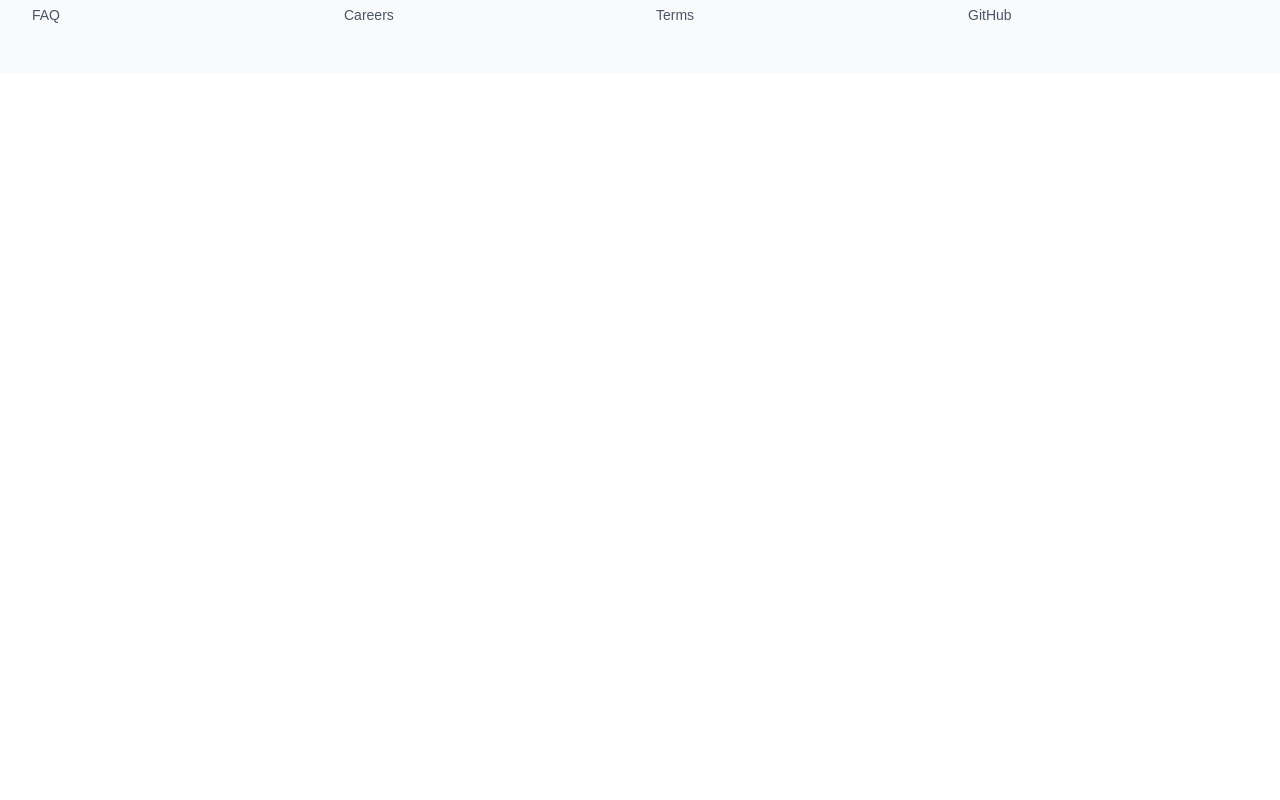
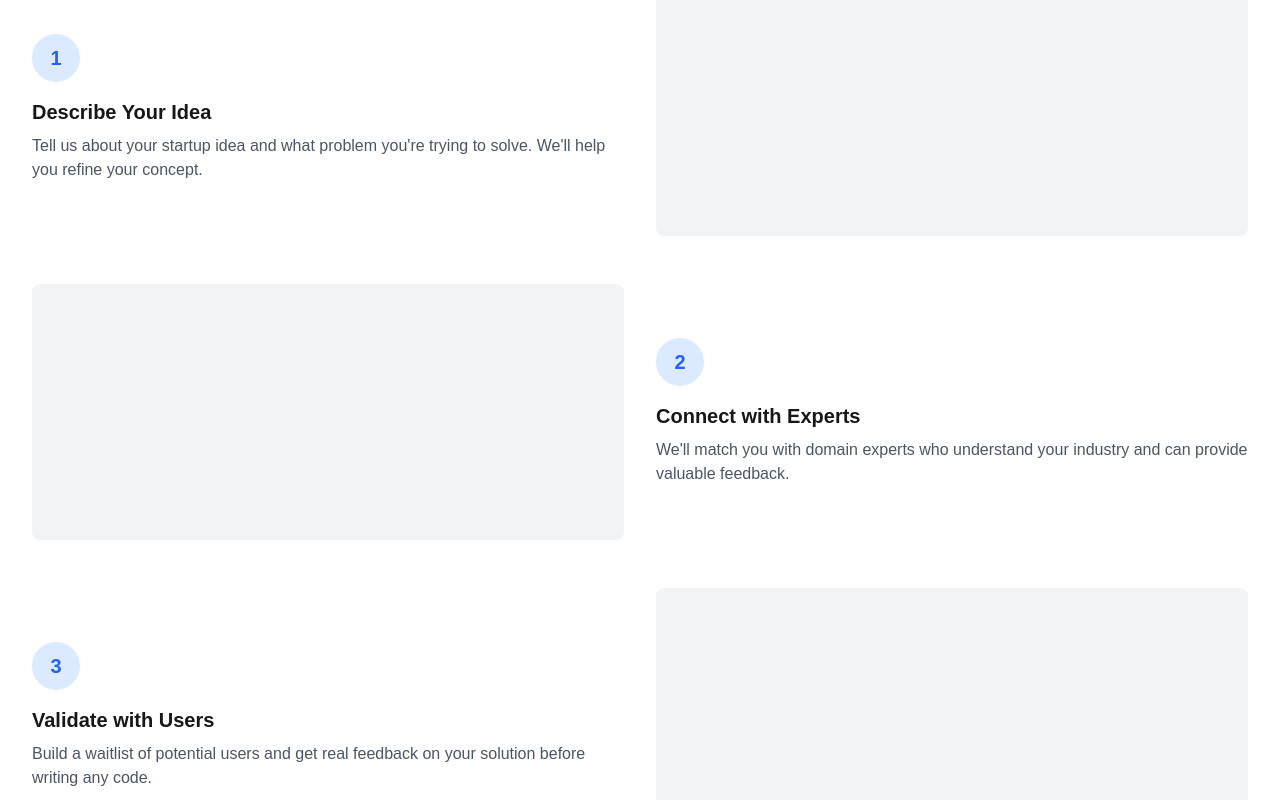
Before and after one commit to fattyspecspec/problemproof, a Next.js app: page / in a window 1280 px wide. Shown: the part 940-1740 px from the top of the page. Before the commit the page ends 1013 px from the top, so only its background shows below. Built offline with nearby package versions, Linux system fonts and the light colour scheme.

Commit message:
Add How it Works section properly

```diff
--- a/app/page.tsx
+++ b/app/page.tsx
@@ -84,6 +84,44 @@ export default function Home() {
             <p className="text-gray-600">Build a waitlist of interested users</p>
           </div>
         </div>
+
+        <div className="mt-32">
+          <h2 className="text-3xl font-bold text-center mb-16">How ProblemProof Works</h2>
+          <div className="space-y-12">
+            <div className="flex items-center gap-8">
+              <div className="w-1/2">
+                <div className="bg-blue-100 w-12 h-12 rounded-full flex items-center justify-center mb-4">
+                  <span className="text-blue-600 font-bold text-xl">1</span>
+                </div>
+                <h3 className="text-xl font-semibold mb-2">Describe Your Idea</h3>
+                <p className="text-gray-600">Tell us about your startup idea and what problem you're trying to solve. We'll help you refine your concept.</p>
+              </div>
+              <div className="w-1/2 bg-gray-100 h-64 rounded-lg"></div>
+            </div>
+
+            <div className="flex items-center gap-8 flex-row-reverse">
+              <div className="w-1/2">
+                <div className="bg-blue-100 w-12 h-12 rounded-full flex items-center justify-center mb-4">
+                  <span className="text-blue-600 font-bold text-xl">2</span>
+                </div>
+                <h3 className="text-xl font-semibold mb-2">Connect with Experts</h3>
+                <p className="text-gray-600">We'll match you with domain experts who understand your industry and can provide valuable feedback.</p>
+              </div>
+              <div className="w-1/2 bg-gray-100 h-64 rounded-lg"></div>
+            </div>
+
+            <div className="flex items-center gap-8">
+              <div className="w-1/2">
+                <div className="bg-blue-100 w-12 h-12 rounded-full flex items-center justify-center mb-4">
+                  <span className="text-blue-600 font-bold text-xl">3</span>
+                </div>
+                <h3 className="text-xl font-semibold mb-2">Validate with Users</h3>
+                <p className="text-gray-600">Build a waitlist of potential users and get real feedback on your solution before writing any code.</p>
+              </div>
+              <div className="w-1/2 bg-gray-100 h-64 rounded-lg"></div>
+            </div>
+          </div>
+        </div>
       </div>
     </main>
 
```
